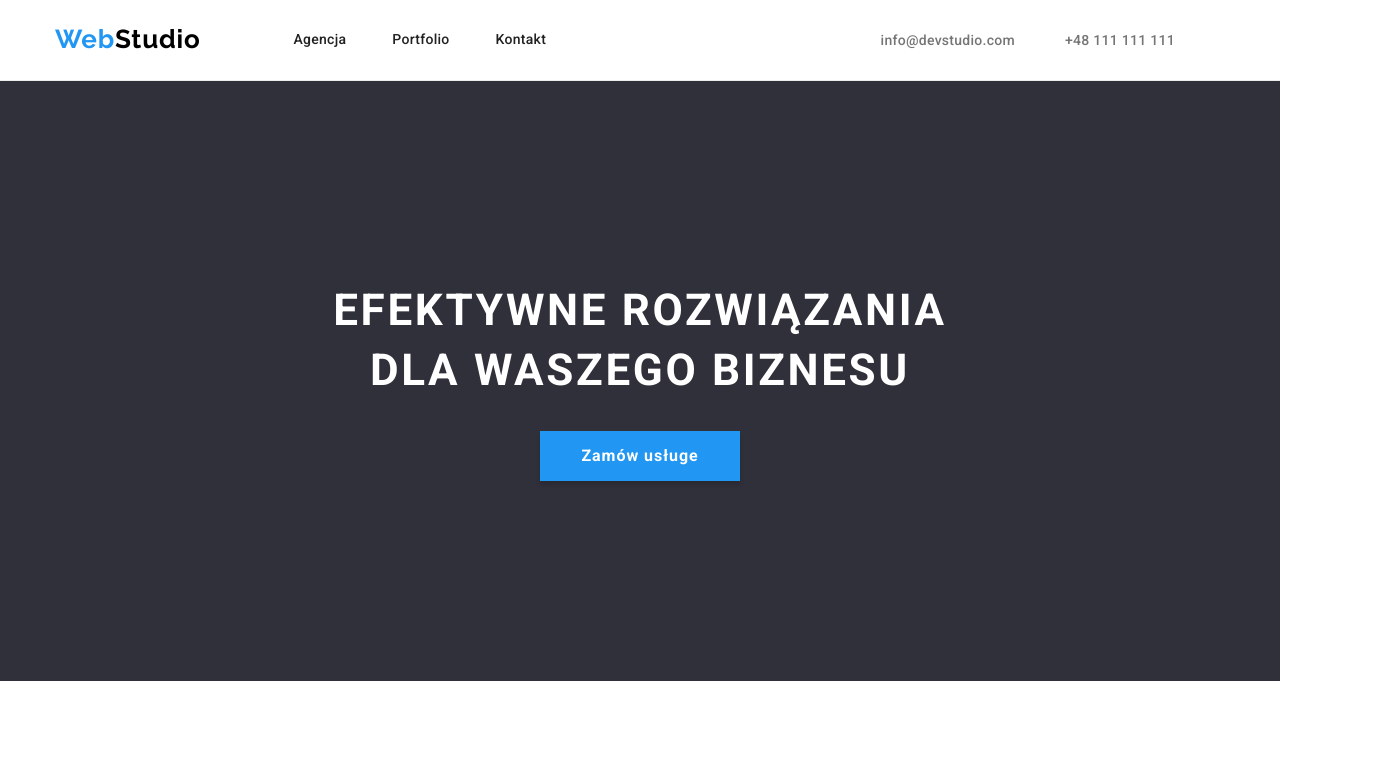
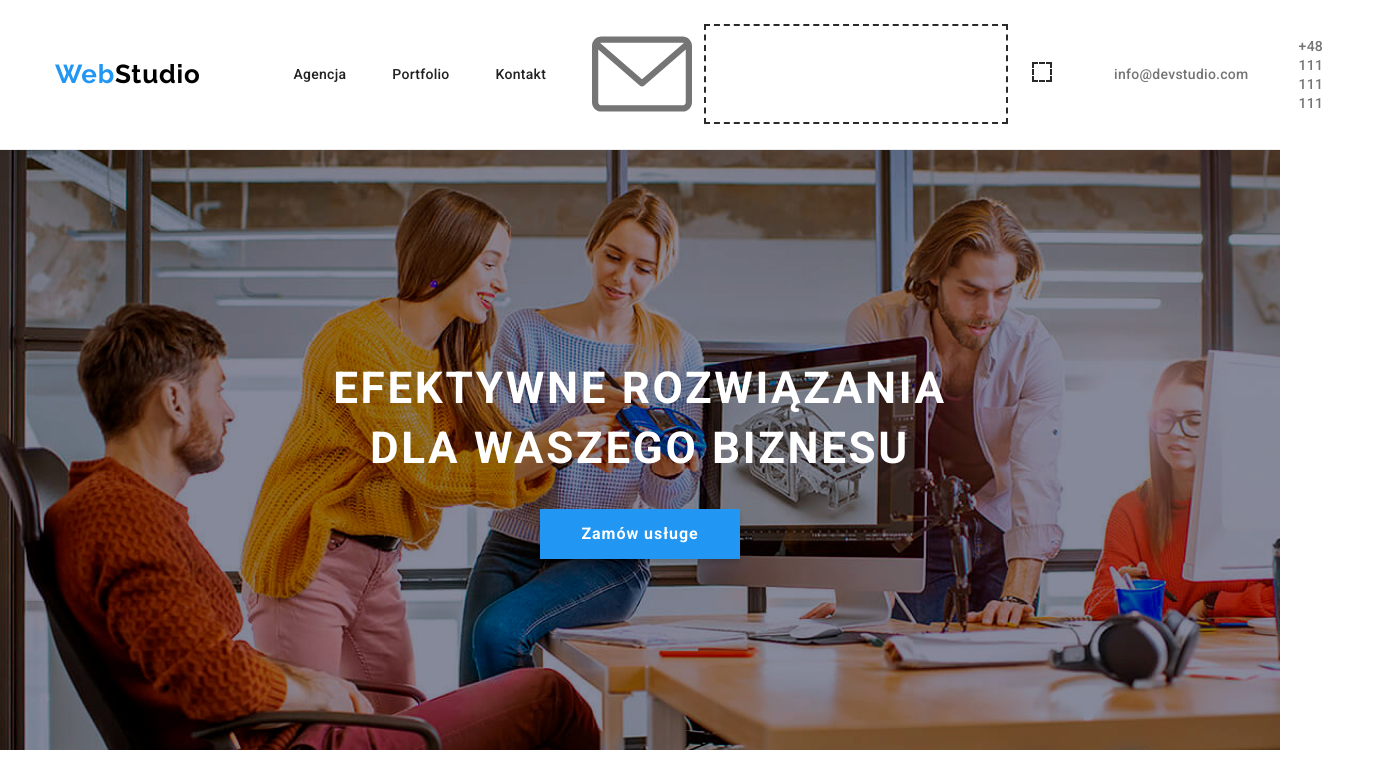
Before and after one commit to DawidForst/goit-markup-hw-04, a plain HTML site: page index.html in a window 1280 px wide. Shown: the top 772 px of the page, 1373 px wide, since content can reach past the window. Drawn offline with nearby package versions, Linux system fonts and the light colour scheme.

Commit message:
Zadanie 4.1

```diff
--- a/css/style.css
+++ b/css/style.css
@@ -106,13 +106,17 @@ body {
 .li-nav {
   padding-right: 46px;
 }
+.icon {
+  margin-left: 12px;
+  margin-right: 12px;
+  border: 2px dashed #2a2a2a;
+  /* border-radius: 8px; */
+  fill: blue;
+}
 
-/* .flex-parent {
-  display: flex;
-  align-items: center;
-
-  margin-left: 271px;
-} */
+.svg-header {
+  margin-right: 10px;
+}
 
 .nav {
   line-height: 1.14;
@@ -137,6 +141,14 @@ body {
   color: var(--hover-links-color);
 }
 
+.img-background {
+  display: flex;
+  max-width: 1600px;
+  max-height: 600px;
+  margin: auto;
+  background-image: url("/images/background.jpg");
+  background-repeat: no-repeat;
+}
 .li-contact {
   display: flex;
   gap: 50px;
@@ -169,7 +181,7 @@ body {
 }
 
 .main {
-  background: #2f303a;
+  /* background: #2f303a; */
   display: flex;
   align-items: center;
   justify-content: center;
--- a/index.html
+++ b/index.html
@@ -34,12 +34,27 @@
             <a class="navigation" href="/kontakt">Kontakt</a>
           </li>
         </ul>
+<img src="images/mail.svg"
+width="100"
+height="100"/>
+        <svg with="100" height="100" class="icon">
+          <use
+          src="/images/sprite.svg#icon-mail"
+          >
 
-
+          </use>
+        </svg>
       </nav>
       <ul class="li-contact">
+        <li>
+          <svg width="20" height="20" class="icon" >
+
+            <use href="./images/sprite.svg$icon-Clock"></use>
+          </svg>
+
+        </li>
         <li >
-          <a class="top-contact1" href="mailto:info@devstudio.com"
+         <a class="top-contact1" href="mailto:info@devstudio.com"
             >info@devstudio.com</a
           >
         </li>
@@ -50,11 +65,14 @@
       </div>
     </header>
     <main>
-      <section class="main section">
+      <section class="main section img-background">
+
+        />
         <h1 class="headline">
           EFEKTYWNE ROZWIĄZANIA<br />
           DLA WASZEGO BIZNESU
-        </h1> <div class="button-main-container">
+        </h1>
+         <div class="button-main-container">
         <button type="button" class="button-main">
           <span>Zamów usługe</span>
         </button></div>
```
Also changed, not shown: test.html (added, +3 -0 lines), css/background.jpg (renamed from images/Img (14).jpg), images/Brand.svg (renamed from images/group.svg), images/Clock.svg (renamed from images/Vector (2).svg), images/Company.svg (renamed from images/group (1).svg), images/Company2.svg (renamed from images/Object.svg), images/Computer.svg (renamed from images/Vector (3).svg), images/Foster.svg (renamed from images/Logo.svg), images/Satelit.svg (renamed from images/Vector (1).svg), images/Union (2).svg (added), images/background.jpg (added), images/mail.svg (renamed from images/envelope.svg), images/phone.svg (renamed from images/Vector.svg), images/sprite.svg (added), 1 more files.
